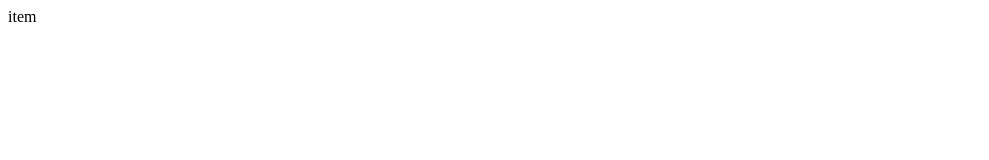
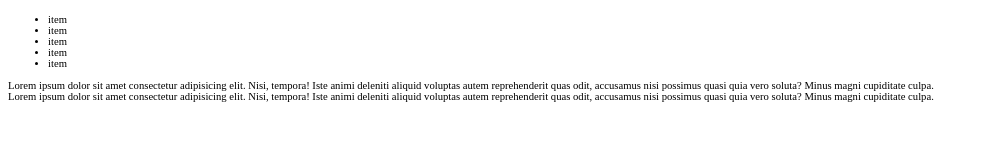
Before and after one commit to gonzalotamanini/Prueba-DW, a plain HTML site: page index.html in a window 1280 px wide. Shown: the whole page, without its empty margins (0-989 px from the left). Drawn offline with Linux system fonts and the light colour scheme.

Commit message:
"Nueva rama"

```diff
--- a/estilos.css
+++ b/estilos.css
@@ -0,0 +1,12 @@
+:root {
+    font-size: 66.6%;
+}
+
+p {
+    font-size: 1.25rem;
+}
+
+body {
+    color: black;
+    background-color: #fff;
+}
--- a/index.html
+++ b/index.html
@@ -8,6 +8,27 @@
     <link rel="stylesheet" href="estilos.css">
 </head>
 <body>
-    <div>item</div>
+    <header>
+        <h1></h1>
+        <p></p>
+    </header>
+
+    <nav>
+        <ul>
+            <li>item</li>
+            <li>item</li>
+            <li>item</li>
+            <li>item</li>
+            <li>item</li>
+        </ul>
+    </nav>
+
+    <section class="borde">
+        Lorem ipsum dolor sit amet consectetur adipisicing elit. Nisi, tempora! Iste animi deleniti aliquid voluptas autem reprehenderit quas odit, accusamus nisi possimus quasi quia vero soluta? Minus magni cupiditate culpa.
+    </section>
+    <section class="borde">
+        Lorem ipsum dolor sit amet consectetur adipisicing elit. Nisi, tempora! Iste animi deleniti aliquid voluptas autem reprehenderit quas odit, accusamus nisi possimus quasi quia vero soluta? Minus magni cupiditate culpa.
+    </section>
+
 </body>
 </html>
```
